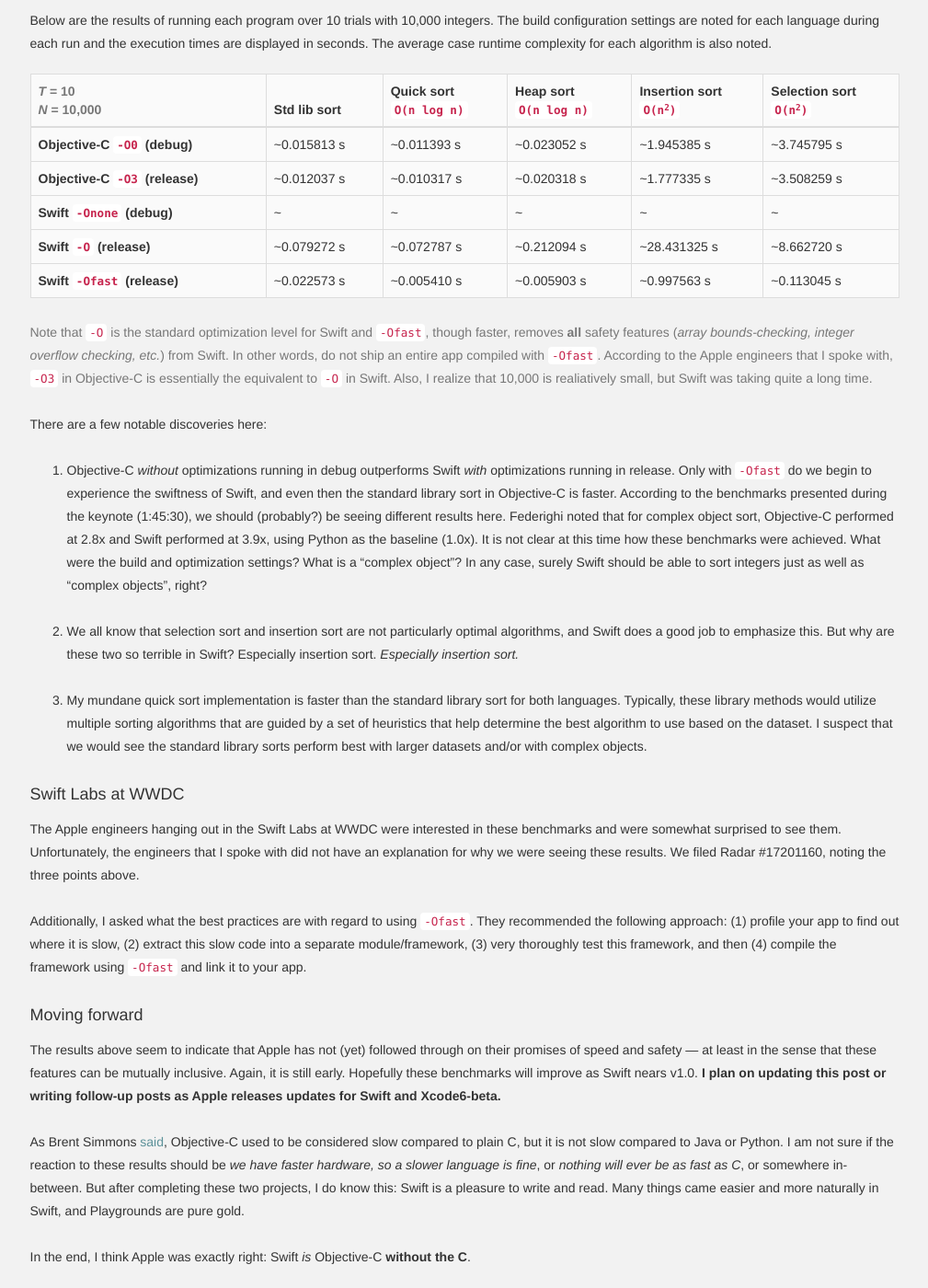
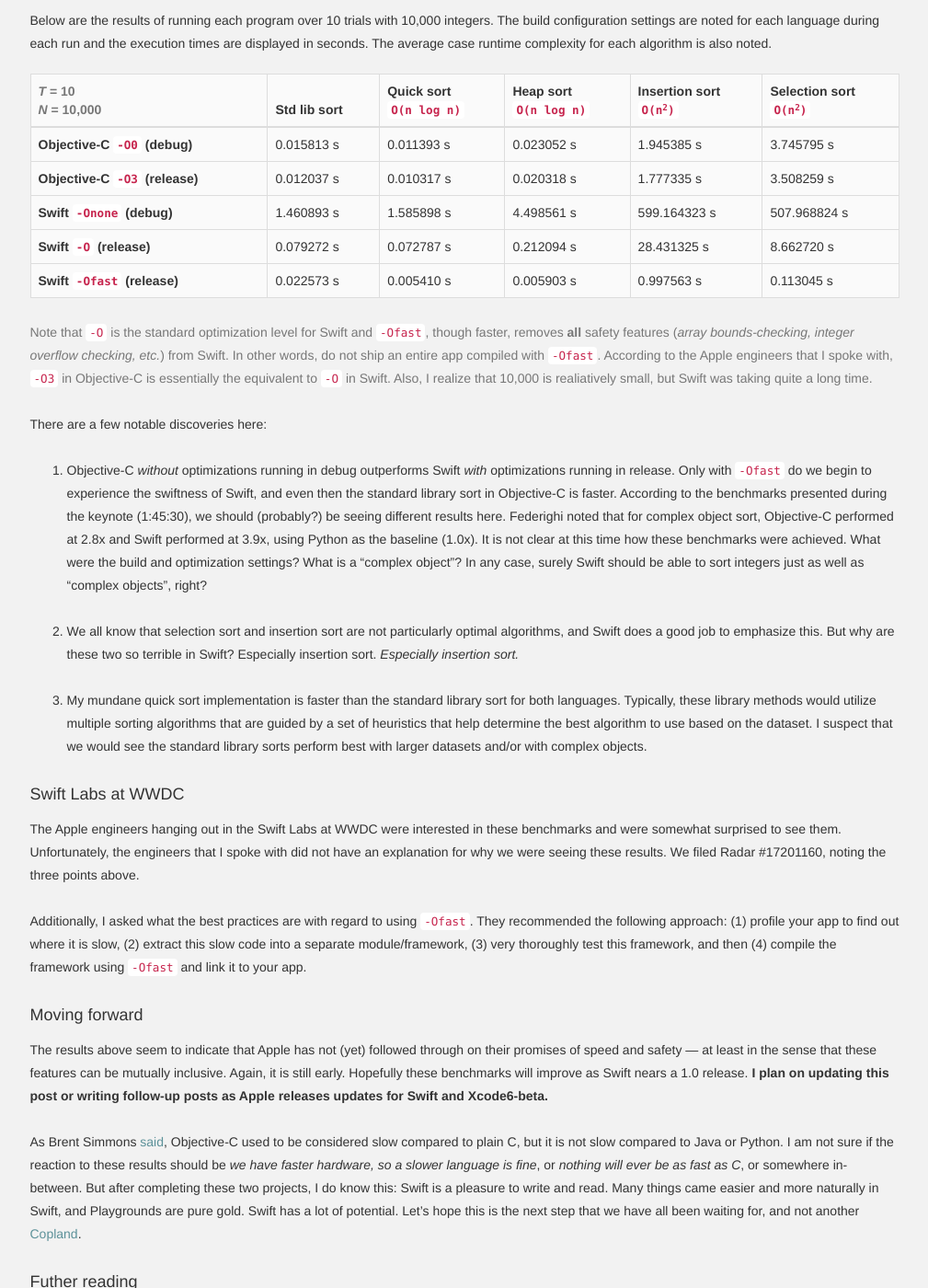
Before and after one commit to jessesquires/jessesquires.com, a Jekyll site: the page built from _posts/2014-06-24-apples-to-apples.md, in a window 1280 px wide and 1400 px high, scrolled down 1555 px. Shown: the whole window at 92% size, without its empty margins (135-1144 px from the left). Built offline with Jekyll 4.4.1, drawn with Linux system fonts in a browser that asks for light colours; nearby versions of some CDN libraries; Markdown is read by kramdown in place of the engine named in the settings.

Commit message:
post revisions

```diff
--- a/_posts/2014-06-24-apples-to-apples.md
+++ b/_posts/2014-06-24-apples-to-apples.md
@@ -56,43 +56,43 @@
 		<tbody>
 			<tr>
 				<th>Objective-C <code>-O0</code> (debug)</th>
-				<td>~0.015813 s</td>
-				<td>~0.011393 s</td>
-				<td>~0.023052 s</td>
-				<td>~1.945385 s</td>
-				<td>~3.745795 s</td>
+				<td>0.015813 s</td>
+				<td>0.011393 s</td>
+				<td>0.023052 s</td>
+				<td>1.945385 s</td>
+				<td>3.745795 s</td>
 			</tr>
 			<tr>
 				<th>Objective-C <code>-O3</code> (release)</th>
-				<td>~0.012037 s</td>
-				<td>~0.010317 s</td>
-				<td>~0.020318 s</td>
-				<td>~1.777335 s</td>
-				<td>~3.508259 s</td>
+				<td>0.012037 s</td>
+				<td>0.010317 s</td>
+				<td>0.020318 s</td>
+				<td>1.777335 s</td>
+				<td>3.508259 s</td>
 			</tr>
 			<tr>
 				<th>Swift <code>-Onone</code> (debug)</th>
-				<td>~</td>
-				<td>~</td>
-				<td>~</td>
-				<td>~</td>
-				<td>~</td>
+				<td>1.460893 s</td>
+				<td>1.585898 s</td>
+				<td>4.498561 s</td>
+				<td>599.164323 s</td>
+				<td>507.968824 s</td>
 			</tr>
 			<tr>
 				<th>Swift <code>-O</code> (release)</th>
-				<td>~0.079272 s</td>
-				<td>~0.072787 s</td>
-				<td>~0.212094 s</td>
-				<td>~28.431325 s</td>
-				<td>~8.662720 s</td>
+				<td>0.079272 s</td>
+				<td>0.072787 s</td>
+				<td>0.212094 s</td>
+				<td>28.431325 s</td>
+				<td>8.662720 s</td>
 			</tr>
 			<tr>
 				<th>Swift <code>-Ofast</code> (release)</th>
-				<td>~0.022573 s</td>
-				<td>~0.005410 s</td>
-				<td>~0.005903 s</td>
-				<td>~0.997563 s</td>
-				<td>~0.113045 s</td>
+				<td>0.022573 s</td>
+				<td>0.005410 s</td>
+				<td>0.005903 s</td>
+				<td>0.997563 s</td>
+				<td>0.113045 s</td>
 			</tr>
 		</tbody>
 	</table>
@@ -116,11 +116,9 @@
 
 #### Moving forward
 
-The results above seem to indicate that Apple has not (yet) followed through on their promises of speed and safety &mdash; at least in the sense that these features can be mutually inclusive. Again, it is still early. Hopefully these benchmarks will improve as Swift nears v1.0. **I plan on updating this post or writing follow-up posts as Apple releases updates for Swift and Xcode6-beta.**
+The results above seem to indicate that Apple has not (yet) followed through on their promises of speed and safety &mdash; at least in the sense that these features can be mutually inclusive. Again, it is still early. Hopefully these benchmarks will improve as Swift nears a 1.0 release. **I plan on updating this post or writing follow-up posts as Apple releases updates for Swift and Xcode6-beta.**
 
-As Brent Simmons [said](http://inessential.com/2014/02/12/on_replacing_objective-c), Objective-C used to be considered slow compared to plain C, but it is not slow compared to Java or Python. I am not sure if the reaction to these results should be *we have faster hardware, so a slower language is fine*, or *nothing will ever be as fast as C*, or somewhere in-between. But after completing these two projects, I do know this: Swift is a pleasure to write and read. Many things came easier and more naturally in Swift, and Playgrounds are pure gold.
-
-In the end, I think Apple was exactly right: Swift *is* Objective-C **without the C**.
+As Brent Simmons [said](http://inessential.com/2014/02/12/on_replacing_objective-c), Objective-C used to be considered slow compared to plain C, but it is not slow compared to Java or Python. I am not sure if the reaction to these results should be *we have faster hardware, so a slower language is fine*, or *nothing will ever be as fast as C*, or somewhere in-between. But after completing these two projects, I do know this: Swift is a pleasure to write and read. Many things came easier and more naturally in Swift, and Playgrounds are pure gold. Swift has a lot of potential. Let's hope this is the next step that we have all been waiting for, and not another [Copland](http://arstechnica.com/apple/2010/06/copland-2010-revisited/).
 
 #### Futher reading
 
```
